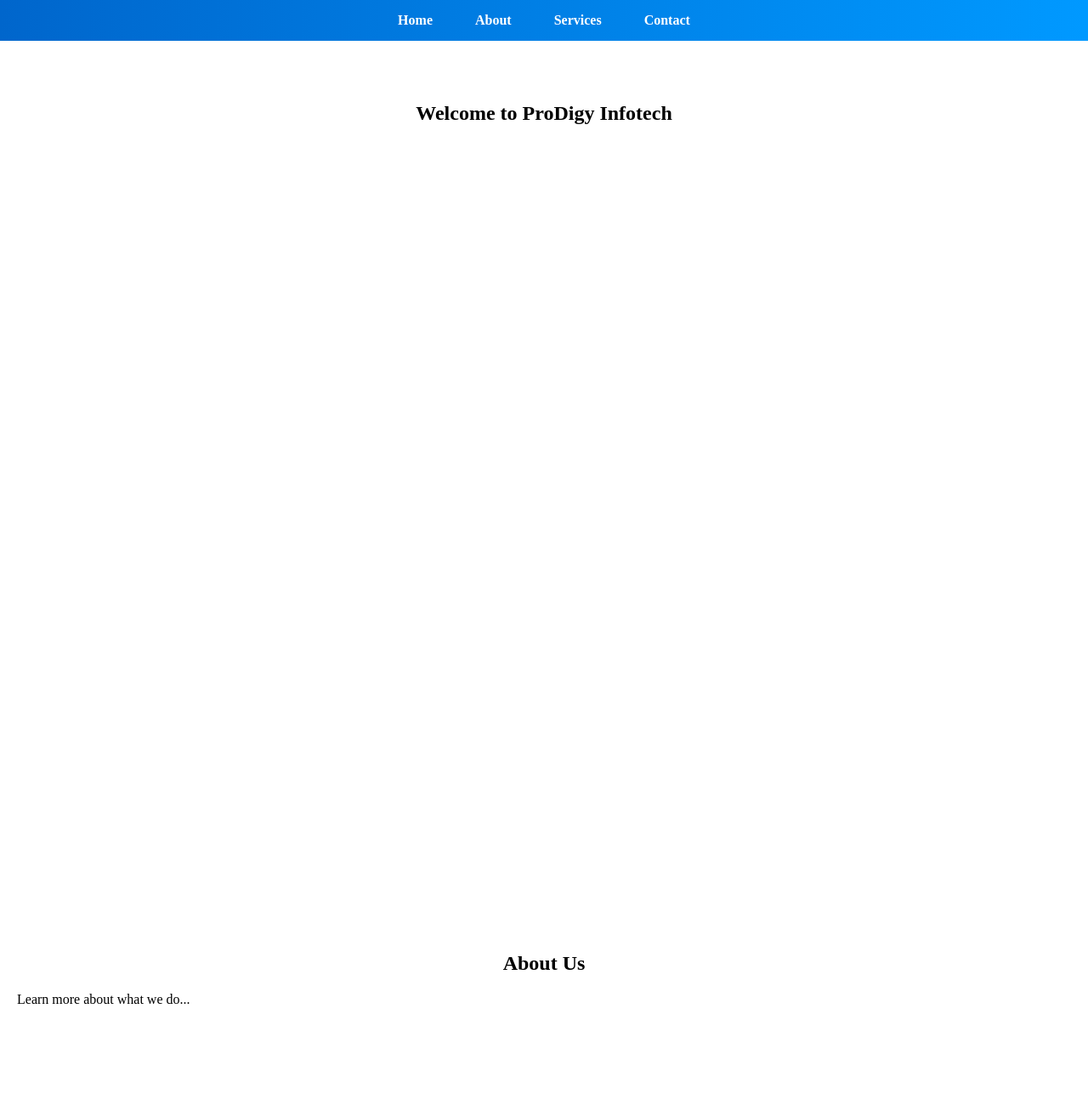
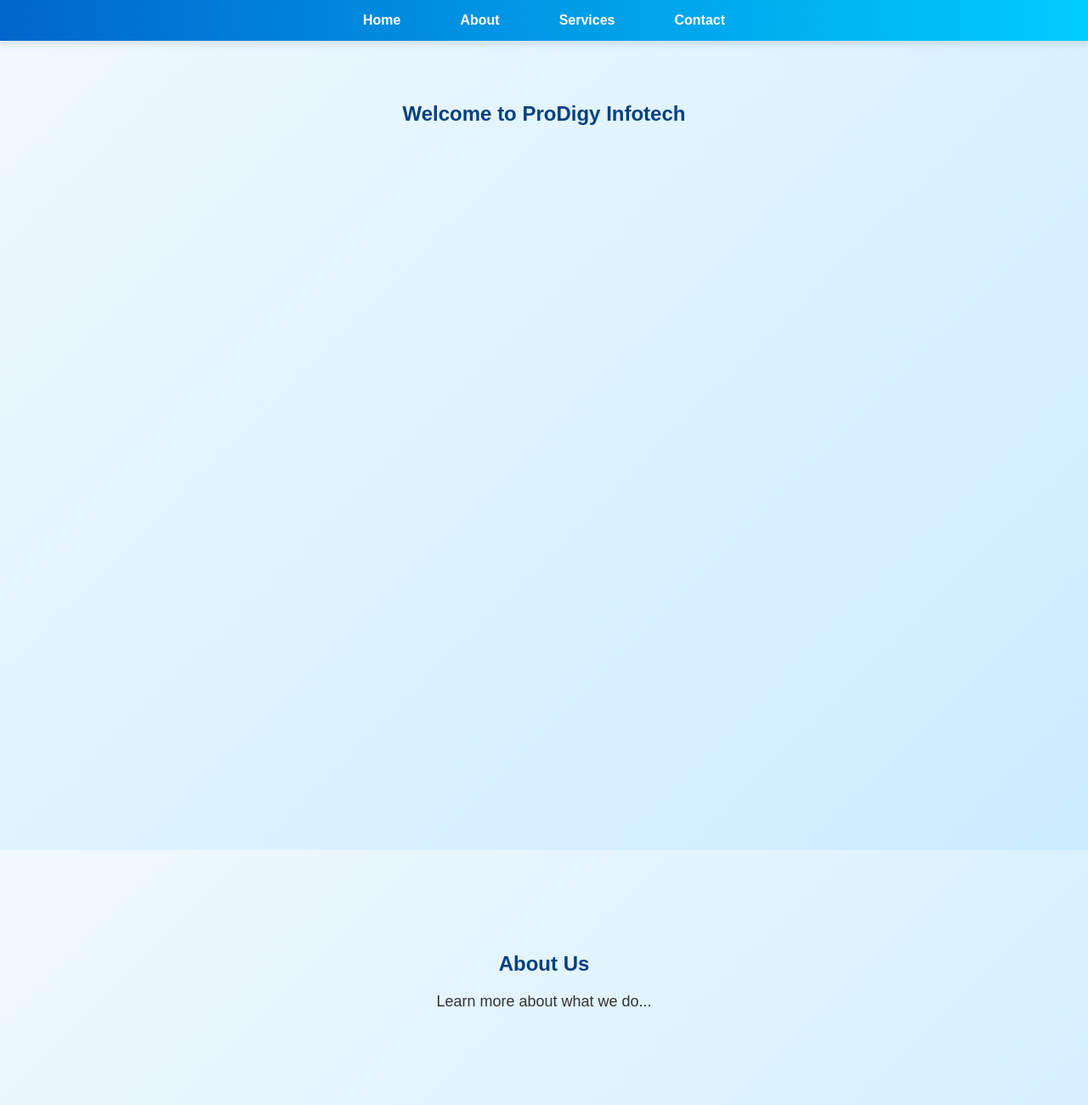
Before and after one commit to FenuPhilip/PRODIGY_WD_01, a plain HTML site: page index.html in a window 1280 px wide. Shown: the top 1300 px of the page at 85% size. Drawn offline with Linux system fonts and the light colour scheme.

Commit message:
added updates

```diff
--- a/script.js
+++ b/script.js
@@ -1,4 +1,3 @@
-// Change navbar background color on scroll
 window.addEventListener('scroll', function() {
     const navbar = document.getElementById('navbar');
     if (window.scrollY > 50) {
--- a/styles.css
+++ b/styles.css
@@ -1,18 +1,19 @@
-/* Reset some default styles */
 body, ul {
     margin: 0;
     padding: 0;
     box-sizing: border-box;
+    font-family: 'Poppins', sans-serif;
 }
 
-/* Basic styling for the header and navbar */
 header {
     position: fixed;
     top: 0;
     width: 100%;
-    background: linear-gradient(to right, #0066cc, #0099ff);
+    background: linear-gradient(to right, #0066cc, #00ccff);
     padding: 15px 0;
     z-index: 1000;
+    box-shadow: 0 4px 8px rgba(0, 0, 0, 0.1);
+    transition: background 0.5s ease;
 }
 
 nav {
@@ -23,7 +24,7 @@
 nav ul {
     list-style: none;
     display: flex;
-    gap: 20px;
+    gap: 30px;
 }
 
 nav ul li {
@@ -35,28 +36,50 @@
     color: white;
     font-weight: bold;
     transition: color 0.3s ease, background 0.3s ease;
-    padding: 10px 15px;
-    border-radius: 5px;
+    padding: 12px 20px;
+    border-radius: 25px;
+    box-shadow: inset 0 0 0 0 white;
+    transition: color 0.5s ease, box-shadow 0.5s ease;
 }
 
-/* Hover effect */
 nav ul li a:hover {
-    color: #0066cc;
+    color: #00ccff;
     background: white;
+    box-shadow: inset 300px 0 0 0 white;
 }
 
-/* Sections styles */
 section {
     padding: 100px 20px;
     height: 100vh;
+    background: linear-gradient(135deg, #f0f9ff, #cbebff);
+    text-align: center;
 }
 
 section h1, section h2 {
-    text-align: center;
     margin-bottom: 20px;
+    color: #004080;
 }
 
-/* Scroll change effect */
+section p {
+    font-size: 18px;
+    color: #333;
+    max-width: 800px;
+    margin: 0 auto;
+}
+
 .scrolled {
-    background: linear-gradient(to right, #004080, #0066cc);
+    background: linear-gradient(to right, #003366, #004080);
+    box-shadow: 0 4px 12px rgba(0, 0, 0, 0.3);
 }
+
+@media (max-width: 768px) {
+    nav ul {
+        flex-direction: column;
+        gap: 15px;
+    }
+
+    nav ul li a {
+        padding: 10px 15px;
+        font-size: 16px;
+    }
+}
```
